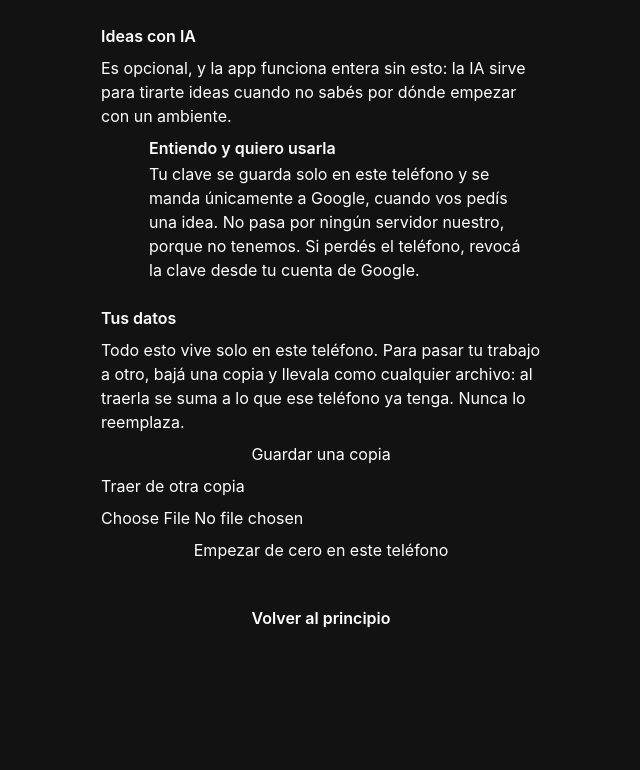
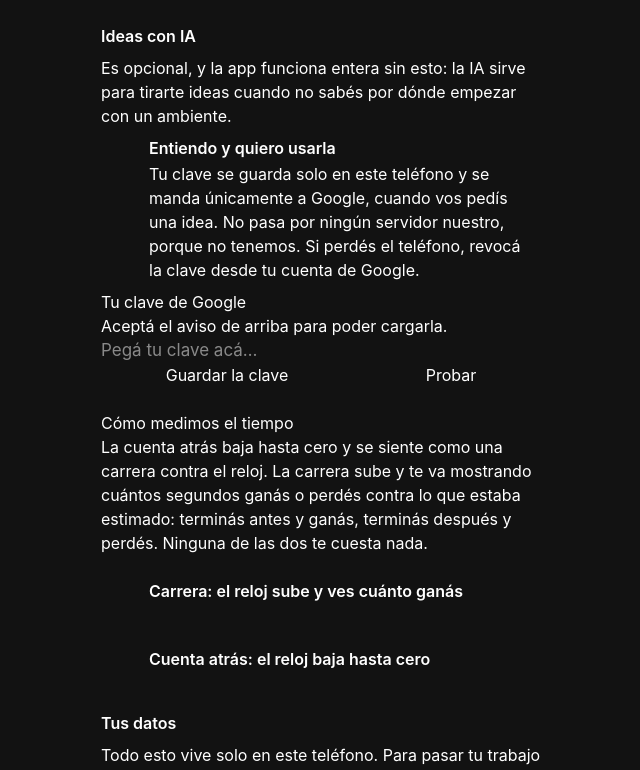
Before and after one commit to JoakoZarza/por-donde-empiezo, a React (Vite) app: page /ajustes in a window 1280 px wide. Shown: the part 726-1496 px from the top of the page, without its empty margins (319-959 px from the left). Before the commit the page ends 1400 px from the top, so only its background shows below. Built offline with nearby package versions, Linux system fonts and the light colour scheme.

Commit message:
feat: elegir entre cuenta atras y reloj de carrera, y arreglar la configuracion de la IA

```diff
--- a/src/data/repositorio.ts
+++ b/src/data/repositorio.ts
@@ -67,6 +67,7 @@ export const PREFERENCIAS_POR_DEFECTO: Preferencias = {
   herramientasDisponibles: [...HERRAMIENTAS_POR_DEFECTO],
   modoPorDefecto: 'arrancarYa',
   duracionRetoPreferida: 10,
+  estiloDeReloj: 'carrera',
   playlistPropia: null,
   claveDeIa: null,
   avisoDePrivacidadAceptado: false,
--- a/src/data/repositorioLocal.ts
+++ b/src/data/repositorioLocal.ts
@@ -159,6 +159,7 @@ export function crearRepositorioLocal(nombreBd = 'por-donde-empiezo'): Repositor
         herramientasDisponibles: fila.herramientasDisponibles ?? PREFERENCIAS_POR_DEFECTO.herramientasDisponibles,
         modoPorDefecto: fila.modoPorDefecto ?? PREFERENCIAS_POR_DEFECTO.modoPorDefecto,
         duracionRetoPreferida: fila.duracionRetoPreferida ?? PREFERENCIAS_POR_DEFECTO.duracionRetoPreferida,
+        estiloDeReloj: fila.estiloDeReloj ?? PREFERENCIAS_POR_DEFECTO.estiloDeReloj,
         playlistPropia: fila.playlistPropia ?? null,
         claveDeIa: fila.claveDeIa ?? null,
         avisoDePrivacidadAceptado: fila.avisoDePrivacidadAceptado ?? false,
--- a/src/domain/contrarreloj.ts
+++ b/src/domain/contrarreloj.ts
@@ -73,3 +73,31 @@ export function enReloj(segundos: number): string {
 
   return horas > 0 ? `${horas}:${dosDigitos(minutos)}:${dosDigitos(resto)}` : `${dosDigitos(minutos)}:${dosDigitos(resto)}`
 }
+
+/*
+  El reloj de carrera.
+
+  En vez de bajar hasta cero, sube desde cero, y al lado va la diferencia contra lo
+  que estaba estimado para el trabajo ya hecho. Si hiciste veinte minutos de tareas
+  en dieciséis, vas +4:00; si tardaste veinticuatro, vas −4:00. Es la misma
+  información que una cuenta atrás, pero al derecho: dice cuánto llevás ganado en vez
+  de cuánto te queda, y eso se siente distinto —y para mucha gente, mejor—.
+
+  La desventaja NO cuesta nada: no se descuenta de ningún total, no corta ninguna
+  racha. Es un resultado de carrera, no una multa.
+*/
+
+/** Los segundos que pasaron desde que se armó el plan. */
+export function segundosTranscurridos(creadoEn: string, ahora: string): number {
+  return Math.max(0, Math.floor((Date.parse(ahora) - Date.parse(creadoEn)) / 1000))
+}
+
+/** Los segundos ganados (positivos) o perdidos (negativos) contra lo estimado. */
+export function ventajaSegundos(minutosHechos: number, transcurridos: number): number {
+  return minutosHechos * 60 - transcurridos
+}
+
+/** La ventaja con su signo: `+2:30`, `−1:05`. El menos es tipográfico, no un guion. */
+export function enVentaja(segundos: number): string {
+  return `${segundos < 0 ? '−' : '+'}${enReloj(Math.abs(segundos))}`
+}
--- a/src/ui/estilos/pantallas.css
+++ b/src/ui/estilos/pantallas.css
@@ -284,6 +284,29 @@
 
 /* Se acabó el tiempo. Gris, no rojo: no es un error, y no es una deuda. */
 .reloj--agotado {
+  color: var(--color-humo);
+}
+
+/* El reloj de carrera: el tiempo que pasó, y al lado lo que vas ganando o perdiendo. */
+.relojes {
+  display: flex;
+  align-items: baseline;
+  gap: 0.5rem;
+}
+
+.ventaja {
+  margin: 0;
+  font-size: var(--texto-menudo);
+  font-weight: 600;
+  /* Ganar se ve en el color de lo ganado. */
+  color: var(--color-menta);
+}
+
+/*
+  Perder tiempo va en gris, nunca en rojo. Es un resultado de carrera, no una multa:
+  no se descuenta de ningún total ni corta ninguna racha.
+*/
+.ventaja--atras {
   color: var(--color-humo);
 }
 
--- a/src/ui/pantallas/Ajustes.tsx
+++ b/src/ui/pantallas/Ajustes.tsx
@@ -7,7 +7,7 @@ import { useSesion } from '../estado/sesion'
 import { useTitulo } from '../estado/useTitulo'
 import { leerRespaldo, nombreDelArchivo, RespaldoInvalido } from '../../domain/respaldo'
 import { consultarIa, FalloDeIa } from '../../data/iaCliente'
-import type { Modo, Preferencias } from '../../domain/tipos'
+import type { EstiloDeReloj, Modo, Preferencias } from '../../domain/tipos'
 
 /*
   Ajustes: lo que la app necesita saber de tu casa para no proponerte cosas
@@ -24,6 +24,11 @@ const MODOS: { valor: Modo; nombre: string }[] = [
   { valor: 'arrancarYa', nombre: 'Arrancar ya' },
   { valor: 'ambientePorAmbiente', nombre: 'Ambiente por ambiente' },
   { valor: 'puestaAPunto', nombre: 'Puesta a punto' },
+]
+
+const ESTILOS: { valor: EstiloDeReloj; nombre: string }[] = [
+  { valor: 'carrera', nombre: 'Carrera: el reloj sube y ves cuánto ganás' },
+  { valor: 'cuentaAtras', nombre: 'Cuenta atrás: el reloj baja hasta cero' },
 ]
 
 /*
@@ -99,13 +104,32 @@ export default function Ajustes() {
     // Se sacan los espacios de los costados: pegar una clave arrastra un salto de
     // línea casi siempre, y después el error es imposible de ver.
     const limpia = clave.trim()
-    await guardar({ claveDeIa: limpia === '' ? null : limpia })
-    setMensaje(limpia === '' ? 'Listo, borramos la clave de este teléfono.' : 'Listo, la clave quedó guardada.')
+    if (limpia === '') {
+      // Antes esto no hacía nada y no decía nada, que es la peor combinación: la
+      // persona toca, no pasa nada, y no sabe si la app está rota o si se equivocó.
+      setMensaje(null)
+      setError('Pegá una clave primero. Si ya no querés usar la IA, tocá «Borrar la clave».')
+      return
+    }
+
+    await guardar({ claveDeIa: limpia })
+    setClave('')
+    setMensaje('Listo, la clave quedó guardada en este teléfono.')
+  }
+
+  async function borrarClave(): Promise<void> {
+    await guardar({ claveDeIa: null })
+    setClave('')
+    setMensaje('Listo, borramos la clave de este teléfono.')
   }
 
   async function probarClave(): Promise<void> {
     const limpia = clave.trim()
-    if (limpia === '') return
+    if (limpia === '') {
+      setMensaje(null)
+      setError('Escribí la clave en el campo de arriba y después tocá «Probar».')
+      return
+    }
 
     setProbando(true)
     setError(null)
@@ -295,7 +319,15 @@ export default function Ajustes() {
           </span>
         </label>
 
-        {preferencias.avisoDePrivacidadAceptado && (
+        {preferencias.claveDeIa && (
+          <p className="menudo">
+            Hay una clave guardada en este teléfono.{' '}
+            <button type="button" className="boton-secundario" onClick={() => void borrarClave()}>
+              Borrar la clave
+            </button>
+          </p>
+        )}
+
         <form
           onSubmit={(evento) => {
             evento.preventDefault()
@@ -305,6 +337,14 @@ export default function Ajustes() {
           <label className="menudo" htmlFor="clave-ia">
             Tu clave de Google
           </label>
+          {/*
+            El campo se muestra siempre, deshabilitado hasta que se acepta el aviso.
+            Antes aparecía recién al aceptarlo, así que tocar el tilde parecía no
+            hacer nada: la pantalla cambiaba abajo, fuera de la vista.
+          */}
+          {!preferencias.avisoDePrivacidadAceptado && (
+            <p className="menudo">Aceptá el aviso de arriba para poder cargarla.</p>
+          )}
           <input
             id="clave-ia"
             name="clave-ia"
@@ -313,24 +353,60 @@ export default function Ajustes() {
             spellCheck={false}
             placeholder="Pegá tu clave acá…"
             value={clave}
+            disabled={!preferencias.avisoDePrivacidadAceptado}
             onChange={(evento) => setClave(evento.target.value)}
           />
           <div className="acciones">
-              <button type="submit" className="boton-secundario">
+            <button
+              type="submit"
+              className="boton-secundario"
+              disabled={!preferencias.avisoDePrivacidadAceptado}
+            >
               Guardar la clave
             </button>
             <button
               type="button"
               className="boton-secundario"
               onClick={() => void probarClave()}
+              disabled={!preferencias.avisoDePrivacidadAceptado}
               aria-busy={probando}
             >
               {probando ? 'Probando…' : 'Probar'}
             </button>
           </div>
         </form>
-        )}
       </section>
+
+      <fieldset className="grupo">
+        <legend className="menudo">Cómo medimos el tiempo</legend>
+        <p className="menudo">
+          La cuenta atrás baja hasta cero y se siente como una carrera contra el reloj. La carrera sube y te va
+          mostrando cuántos segundos ganás o perdés contra lo que estaba estimado: terminás antes y ganás, terminás
+          después y perdés. Ninguna de las dos te cuesta nada.
+        </p>
+        <ul className="fichas fichas--una-columna">
+          {ESTILOS.map((opcion) => (
+            <li key={opcion.valor}>
+              <label
+                htmlFor={`reloj-${opcion.valor}`}
+                className={preferencias.estiloDeReloj === opcion.valor ? 'ficha ficha--elegida' : 'ficha'}
+              >
+                <input
+                  id={`reloj-${opcion.valor}`}
+                  type="radio"
+                  name="estiloDeReloj"
+                  value={opcion.valor}
+                  className="ficha__entrada"
+                  checked={preferencias.estiloDeReloj === opcion.valor}
+                  onChange={() => void guardar({ estiloDeReloj: opcion.valor })}
+                />
+                <span className="ficha__marca" aria-hidden="true" />
+                <span className="ficha__texto">{opcion.nombre}</span>
+              </label>
+            </li>
+          ))}
+        </ul>
+      </fieldset>
 
       <section className="grupo">
         <h2 className="pantalla__titulo">Tus datos</h2>
```
Also changed, not shown: src/domain/tipos.ts (+12 -0 lines), src/ui/pantallas/Plan.tsx (+47 -4 lines), 2 other files (tests, documents, lock files or other folders). Lines whose indentation alone changed are shown as unchanged.
